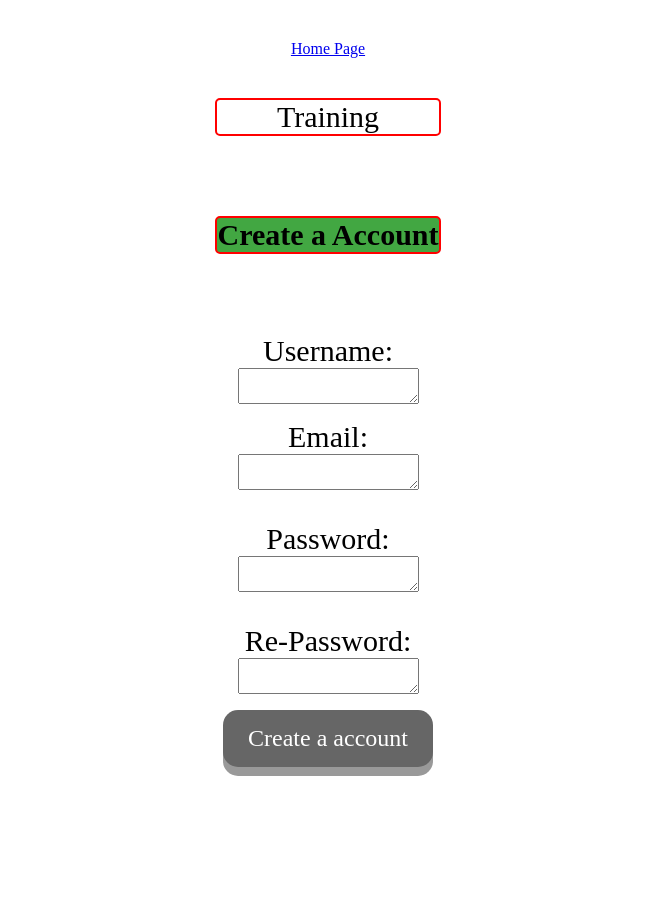
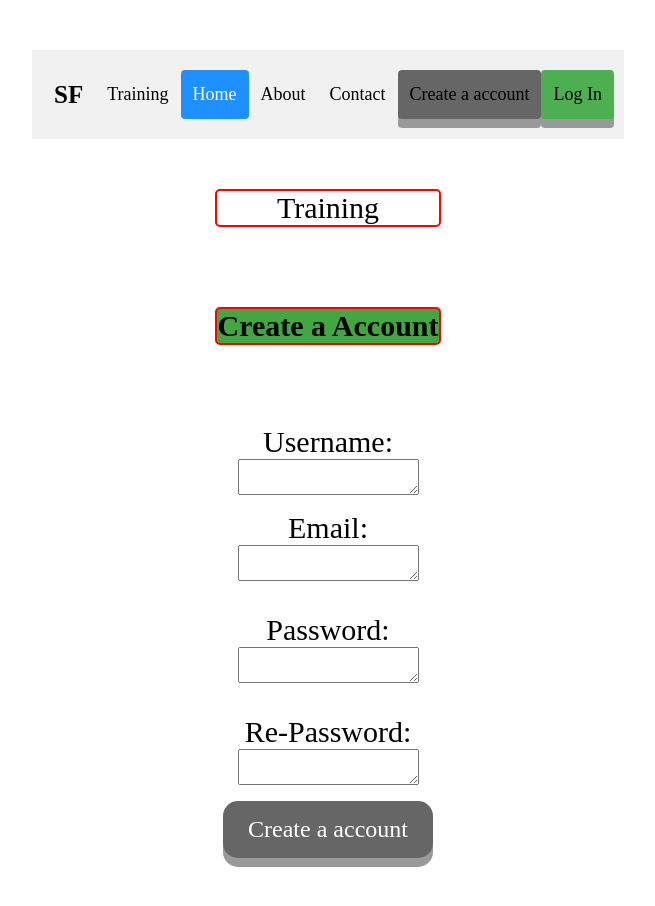
Before and after one commit to sebframpton/training, a plain HTML site: page account.html in a window 1280 px wide. Shown: the whole page, without its empty margins (312-967 px from the left). Before the commit the page ends 817 px from the top, so only its background shows below. Drawn offline with Linux system fonts and the light colour scheme.

Commit message:
feat added backlink to home in the account page

```diff
--- a/account.html
+++ b/account.html
@@ -181,7 +181,18 @@
 </head>
 
 <body class="flex-container">
-    <a href="index.html">Home Page</a>
+
+    <div class="header">
+        <a href="#default" class="logo">SF</a>
+        <a>Training</a>
+        <div class="header-right">
+            <a class="active" href="index.html">Home</a>
+            <a href="#about">About</a>
+            <a href="#contact">Contact</a>
+            <a class="btn" type="submit" href="account.html">Create a account</a>
+            <a class="button" type="submit" href="login.html">Log In</a>
+        </div>
+    </div>
     <div>
         <p>Training</p>
 
```
